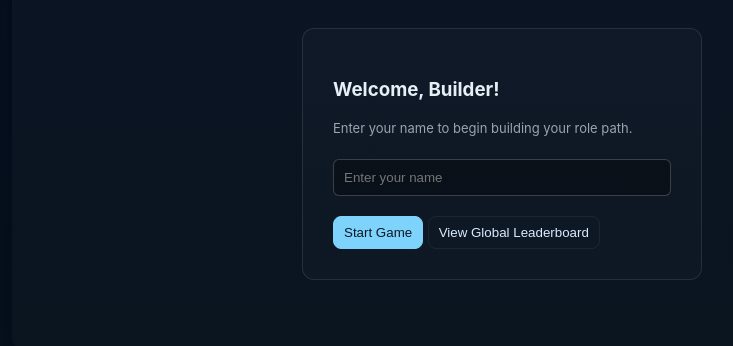
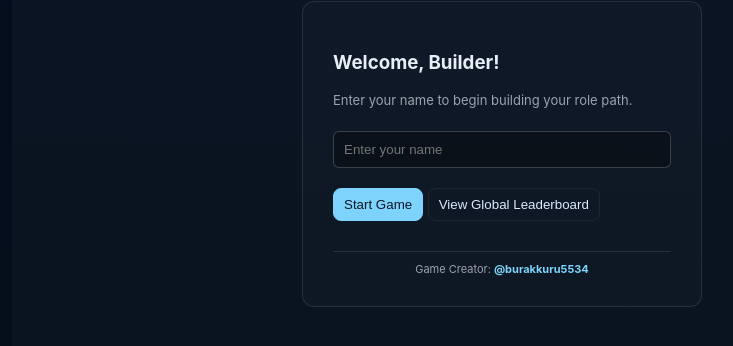
Before and after one commit to burakkuru5534/rialo-bridge-builder-game, a plain HTML site: page index.html in a window 1280 px wide. Shown: the part 266-612 px from the top of the page, without its empty margins (138-871 px from the left). Drawn offline with Linux system fonts and the light colour scheme.

Commit message:
Update index.html

```diff
--- a/index.html
+++ b/index.html
@@ -80,6 +80,35 @@
     .leaderboard-list li:first-child{background: var(--good); color: var(--bg); font-weight: bold;}
     .leaderboard-list li:nth-child(2){background: #9ca3af; color: var(--bg);}
     .leaderboard-list li:nth-child(3){background: #78350f; color: #fff;}
+
+    /* -------------------------------------- */
+    /* 3. YARATICI LİNKİ (FOOTER) */
+    /* -------------------------------------- */
+    .creator-link{
+        text-align: right;
+        font-size: 11px;
+        margin-top: 15px;
+        padding-top: 10px;
+        border-top: 1px solid rgba(255,255,255,0.03); /* Hafif bir çizgi ekler */
+        color: var(--muted);
+    }
+    /* Sadece start ve leaderboard ekranlarında altbilginin düzgün görünmesi için hizalamayı düzeltiriz. */
+    #startScreen .creator-link, #leaderboardBox .creator-link {
+        text-align: center;
+        border-top: 1px solid rgba(255,255,255,0.1);
+        margin-top: 30px;
+    }
+
+    .creator-link a{
+        color: var(--accent);
+        text-decoration: none;
+        font-weight: bold;
+        transition: color 0.2s;
+    }
+    .creator-link a:hover{
+        color: #fff;
+        text-decoration: underline;
+    }
   </style>
 </head>
 <body>
@@ -98,6 +127,9 @@
         <input type="text" id="userNameInput" placeholder="Enter your name" maxlength="20">
         <button class="btn btn-primary" id="startBtn">Start Game</button>
         <button class="btn" id="viewLeaderboardBtn">View Global Leaderboard</button>
+        <div class="creator-link">
+            Game Creator: <a href="https://x.com/burakkuru5534" target="_blank">@burakkuru5534</a>
+        </div>
     </div>
 
     <div class="screen" id="leaderboardBox">
@@ -105,6 +137,9 @@
         <p class="small" id="leaderboardStatus">Loading scores from server...</p>
         <ul id="leaderboardList" class="leaderboard-list"></ul>
         <button class="btn" id="backToStartBtn">Back to Start</button>
+        <div class="creator-link">
+            Game Creator: <a href="https://x.com/burakkuru5534" target="_blank">@burakkuru5534</a>
+        </div>
     </div>
 
     <div class="board-container" id="gameScreen">
@@ -139,6 +174,10 @@
             </div>
         </div>
 
+        <div class="creator-link">
+            Game Creator: <a href="https://x.com/burakkuru5534" target="_blank">@burakkuru5534</a>
+        </div>
+
         <div class="card" id="questionCard">
             <p class="q" id="questionText">Loading question...</p>
             <div class="answers" id="answers"></div>
@@ -150,6 +189,9 @@
         <p class="small">You successfully built the entire bridge and earned the **RialOG** status! Your Final Score is: <strong id="finalWinScore">0</strong></p>
         <div style="margin-top:12px"><button class="btn btn-primary" id="playAgainWin">Play again</button></div>
         <div style="margin-top:12px"><button class="btn" id="leaderboardBtnWin">View Global Leaderboard</button></div>
+        <div class="creator-link">
+            Game Creator: <a href="https://x.com/burakkuru5534" target="_blank">@burakkuru5534</a>
+        </div>
     </div>
 
     <div class="screen lose" id="loseBox">
@@ -157,6 +199,9 @@
         <p class="small">You ran out of attempts and couldn't complete the path. Your Final Score is: <strong id="finalLoseScore">0</strong></p>
         <div style="margin-top:12px"><button class="btn btn-primary" id="playAgainLose">Try again</button></div>
         <div style="margin-top:12px"><button class="btn" id="leaderboardBtnLose">View Global Leaderboard</button></div>
+        <div class="creator-link">
+            Game Creator: <a href="https://x.com/burakkuru5534" target="_blank">@burakkuru5534</a>
+        </div>
     </div>
   </div>
 
```
